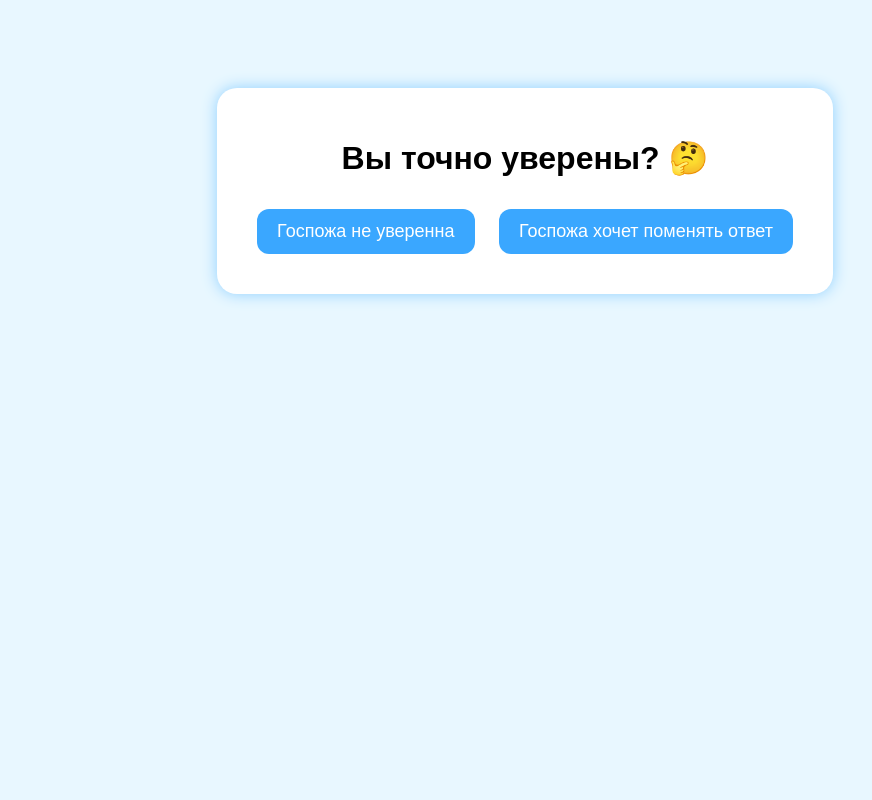
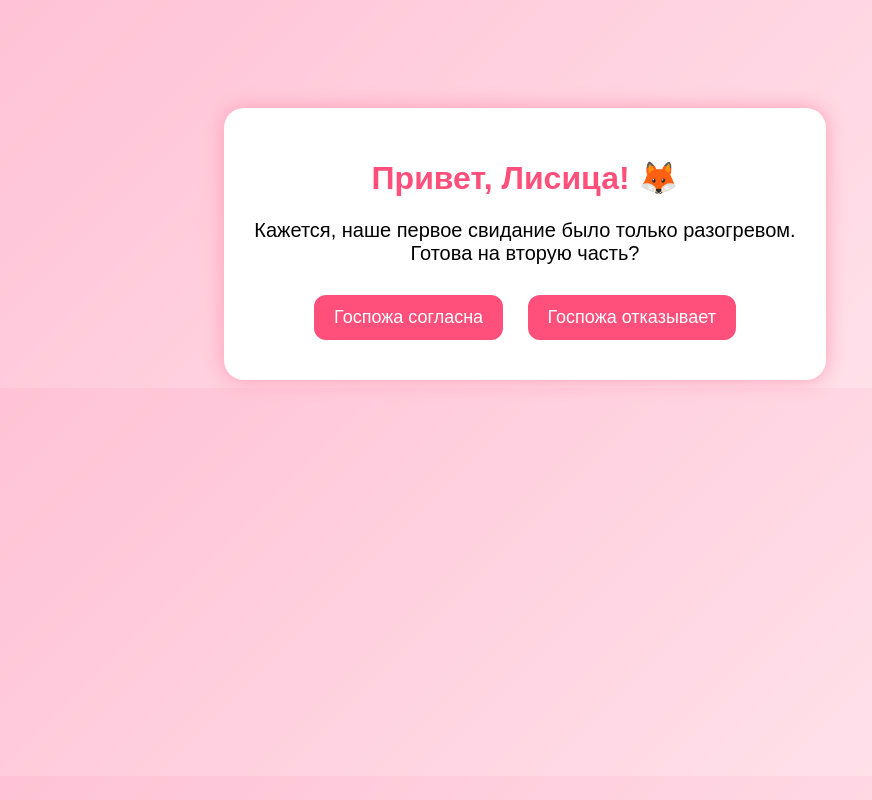
Before and after one commit to Vladislavs88/secondWing, a plain HTML site: page no.html in a window 1280 px wide. Shown: the whole page, without its empty margins (115-987 px from the left). Drawn offline with Linux system fonts and the light colour scheme.

Commit message:
Update no.html

```diff
--- a/no.html
+++ b/no.html
@@ -2,24 +2,83 @@
 <html lang="ru">
 <head>
     <meta charset="UTF-8">
-    <title>Вы уверены?</title>
+    <title>Вопрос…</title>
     <style>
-        body { background:#e8f7ff; font-family:Arial; text-align:center; padding-top:80px; }
-        .box { background:white; padding:30px; display:inline-block; border-radius:20px; box-shadow:0 0 15px #8fd0ff; }
+        body {
+            background: linear-gradient(135deg, #ffbfd4, #ffe8ef);
+            font-family: Arial;
+            text-align: center;
+            padding-top: 100px;
+            animation: fadeIn 1.5s ease;
+        }
+
+        @keyframes fadeIn {
+            from { opacity: 0; }
+            to   { opacity: 1; }
+        }
+
+        .box {
+            background: white;
+            padding: 30px;
+            display: inline-block;
+            border-radius: 20px;
+            box-shadow: 0 0 20px #ff9eb6;
+            animation: pop 1s ease;
+        }
+
+        @keyframes pop {
+            0% { transform: scale(0.5); opacity: 0; }
+            100% { transform: scale(1); opacity: 1; }
+        }
+
         button {
-            background:#3aa7ff; border:none; color:white;
-            padding:12px 20px; margin:10px; font-size:18px;
-            border-radius:12px; cursor:pointer;
+            background: #ff4f7b;
+            border: none;
+            color: white;
+            padding: 12px 20px;
+            margin: 10px;
+            font-size: 18px;
+            border-radius: 12px;
+            cursor: pointer;
+            transition: transform 0.2s, background 0.3s;
         }
-        button:hover { background:#1b8ced; }
+
+        button:hover {
+            background: #ff2d61;
+            transform: scale(1.1);
+        }
+
+        #noBtn {
+            position: relative;
+            transition: all 0.25s ease;
+        }
     </style>
 </head>
 <body>
     <div class="box">
-        <h1>Вы точно уверены? 🤔</h1>
+        <h1 style="color:#ff4f7b;">Привет, Лисица! 🦊</h1>
+        <p style="font-size:20px;">
+            Кажется, наше первое свидание было только разогревом.<br>
+            Готова на вторую часть?
+        </p>
 
-        <a href="yes.html"><button>Госпожа не уверенна</button></a>
-        <a href="yes.html"><button>Госпожа хочет поменять ответ</button></a>
+        <a href="yes.html"><button>Госпожа согласна</button></a>
+        <button id="noBtn">Госпожа отказывает</button>
     </div>
+
+    <script>
+        const noBtn = document.getElementById('noBtn');
+
+        noBtn.addEventListener('mouseover', () => {
+            const x = Math.random() * 300 - 150;
+            const y = Math.random() * 200 - 100;
+            noBtn.style.transform = `translate(${x}px, ${y}px)`;
+        });
+
+        noBtn.addEventListener('click', () => {
+            window.location.href = "no.html";
+        });
+    </script>
+
 </body>
 </html>
```
